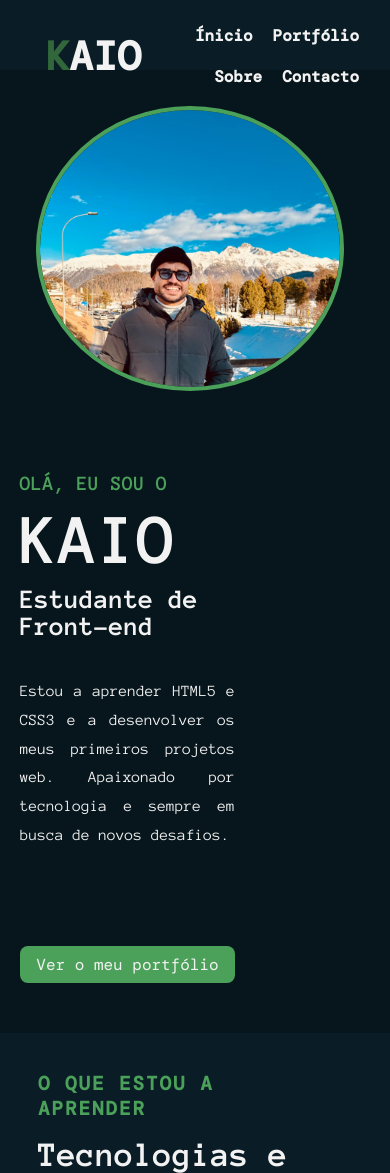
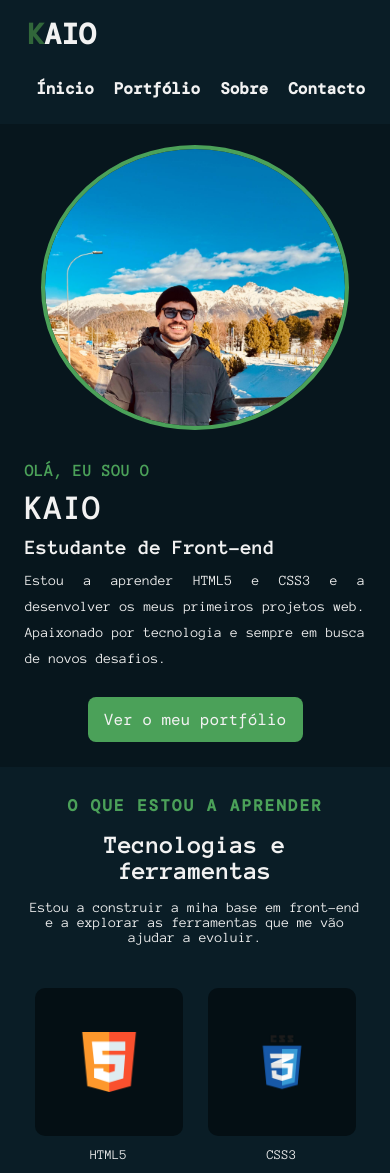
Before and after one commit to kaiocezar94/HTML5-e-CSS3, a plain HTML site: page index.html in a window 390 px wide. Shown: the top 1173 px of the page. Drawn offline with nearby package versions, Linux system fonts and the light colour scheme; a web font is replaced by a local one.

Commit message:
responsivo

```diff
--- a/css/style.css
+++ b/css/style.css
@@ -25,13 +25,16 @@ body{
 }
 
 header{
+    background-color: var(--cor4);
     padding: 15px;
     width: 100%;
-    max-height: 70px;
+    /* Removido max-height para evitar que o conteúdo transborde em ecrãs pequenos quando quebrar */
+    min-height: 70px;
     display: flex;
     align-items: center;
-    background-color: var(--cor4);
+    justify-content: space-between; /* Alinha o h1 e a nav nas extremidades automaticamente */
     flex-wrap: wrap;
+    gap: 15px; /* Evita que fiquem colados ao quebrar linha */
 }
 
 header h1 > span{
@@ -39,22 +42,31 @@ header h1 > span{
 }
 
 header > h1{
-    width: 30%;
+    /* Substituído width fixo por flex-grow fluido */
+    flex: 1 1 250px;
     color: var(--cor0);
     display: flex;
     flex-wrap: wrap;
-    justify-content: left;
+    justify-content: flex-start;
     align-items: center;
-    margin-left: 30px;
-    font-size: 2.5em;
+    /* Substituído margin fixa por clamp para se adaptar ao ecrã */
+    margin-left: clamp(10px, 3vw, 30px);
+    font-size: clamp(1.8em, 4vw, 2.5em); /* Fonte fluida */
     font-family: var(--font-destaque);
 }
 
 nav.menu{
-   width: 60%;
+   /* Substituído width fixo por flex-grow fluido */
+   flex: 2 1 300px;
    flex-wrap: wrap;
    display: flex;
-   justify-content: right;
+   /* Em ecrãs pequenos centraliza, em grandes alinha à direita */
+   justify-content: var(--justify-menu, flex-end);
+}
+
+/* Truque fluido: se o espaço for menor que 600px (aproximadamente), os itens alinham ao centro */
+@container (max-width: 600px) {
+    nav.menu { justify-content: center; }
 }
 
 nav.menu > a{
@@ -77,18 +89,24 @@ section.perfil{
     background-color: #07161d;
     display: flex;
     flex-wrap: wrap;
-    justify-content: left;
-    gap: 33px;
-    padding: 10px;
-    padding-bottom: 40px;
+    /* Centraliza automaticamente em ecrãs pequenos quando os elementos empilharem */
+    justify-content: center;
+    align-items: center;
+    gap: clamp(15px, 4vw, 33px);
+    padding: clamp(15px, 3vw, 30px);
 }
 
 main section.perfil picture{
-    padding: 30px;
+    padding: 10px; /* Reduzido para dar mais espaço à imagem em ecrãs mobile */
+    display: flex;
+    justify-content: center;
 }
 
 main section.perfil picture img{
-    width: 300px;
+    /* Substituído width fixo por max-width para nunca transbordar o ecrã */
+    width: 100%;
+    max-width: 300px;
+    height: auto; /* Mantém a proporção da imagem */
     outline: 4px solid #4ba159;
     border-radius: 50%;
 }
@@ -99,25 +117,27 @@ div.paragrafo{
     flex-direction: column;
     gap: 10px;
     padding: 10px;
-    margin-top: 10px;
-    width: 50%;
+    /* Mudado de 50% fixo para flex-basis fluida. Ocupa 100% no mobile e divide espaço no desktop */
+    flex: 1 1 450px;
+    min-width: 280px; /* Evita que fique excessivamente esmagado */
 }
 
 div.paragrafo p.primeiro{
     color: #4ba159;
     font-weight: bolder;
-    font-size: 1.3em;
+    font-size: clamp(1.1em, 2vw, 1.3em);
 }
 
 div.paragrafo p.segundo{
     color: var(--cor0);
-    font-size: 4.5em;
+    font-size: clamp(2.2em, 7vw, 4.5em); /* Reduz drasticamente no mobile para não quebrar layout */
     font-weight: bolder;
+    line-height: 1.1em;
 }
 
 div.paragrafo p.terceiro{
     color: var(--cor0);
-    font-size: 1.7em;
+    font-size: clamp(1.3em, 3vw, 1.7em);
     font-weight: bolder;
 }
 
@@ -125,20 +145,32 @@ div.paragrafo p.quarto{
     color: var(--cor0);
     line-height: 1.8em;
     text-align: justify;
+    font-size: clamp(0.9em, 1.5vw, 1em);
+}
+
+p.botao{
+    width: 100%;
+    margin-top: 15px;
 }
 
 p.botao > a{
     text-decoration: none;
     color: var(--cor0);
-    width: 215px;
+    width: 100%;
+    max-width: 215px; /* Garante que o botão não estica infinitamente */
     background-color: #4ba159;
-    padding: 8px;
+    padding: 12px 8px;
     border-radius: 8px;
     display: block;
-    margin: auto;
+    margin: 0 auto; /* Centraliza no container */
     font-family: var(--font-destaque);
     cursor: pointer;
     text-align: center;
+    transition: background-color 0.3s;
+}
+
+p.botao > a:hover{
+    background-color: #3b8247;
 }
 
 section.aprender{
@@ -147,47 +179,62 @@ section.aprender{
     flex-wrap: wrap;
     flex-direction: column;
     align-items: center;
-    padding: 30px 50px 50px 30px;
+    padding: clamp(20px, 5vw, 50px) clamp(15px, 5vw, 50px);
 }
 
 section.aprender h3{
     color: #4ba159;
     font-family: var(--font-destaque);
-    font-size: 1.2em;
+    font-size: clamp(1em, 2vw, 1.2em);
     letter-spacing: 2px;
     padding: 8px;
+    text-align: center;
 }
 
 section.aprender p.tec{
     color: var(--cor0);
     padding: 8px;
-    font-size: 2.2em;
+    font-size: clamp(1.6em, 5vw, 2.2em);
     font-weight: bold;
+    text-align: center;
 }
 
 section.aprender p.descricao{
     color: var(--cor0);
     max-width: 600px;
+    width: 100%;
     text-align: center;
     padding: 8px;
+    font-size: clamp(0.9em, 1.8vw, 1em);
 }
 
 section.aprender div.box{
     display: flex;
     flex-wrap: wrap;
     flex-direction: row;
+    justify-content: center; /* Centraliza os cartões em qualquer ecrã */
     gap: 25px;
     padding: 15px;
     margin-top: 20px;
+    width: 100%;
+}
+
+div.box div.icons{
+    /* O segredo para os cartões auto-responsivos: */
+    /* Eles crescem, mas nunca ficam menores que 140px nem maiores que 200px */
+    flex: 1 1 140px;
+    max-width: 200px;
 }
 
 .icons picture{
     display: flex;
     flex-wrap: wrap;
     justify-content: center;
+    align-items: center;
     background-color: #040f14;
     padding: 20px;
     border-radius: 10px;
+    aspect-ratio: 1 / 1; /* Mantém o container do ícone sempre quadrado */
 }
 
 div.box div.icons p{
@@ -195,17 +242,21 @@ div.box div.icons p{
     color: var(--cor0);
     padding: 5px;
     margin-top: 7px;
+    font-size: clamp(0.85em, 1.5vw, 1em);
 }
 
 .icons picture img{
-    width: 35%;
+    width: 100%;
+    max-width: 60px; /* Em vez de 35% do container, define um tamanho fixo saudável que se ajusta */
+    height: auto;
 }
 
 footer{
     text-align: center;
     background-color: #040f14;
     color: var(--cor0);
-    padding: 3px;
+    padding: 15px 10px; /* Aumentado o padding para melhor toque em mobile */
+    font-size: 0.9em;
 }
 
 footer a{
@@ -220,4 +271,5 @@ footer a:hover{
 
 main{
    border-radius: 0 0 8px 8px;
+   width: 100%;
 }
```
